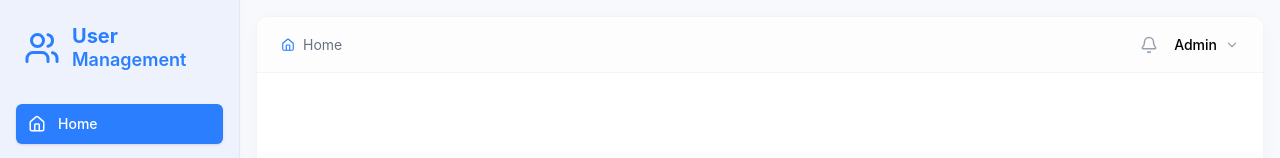
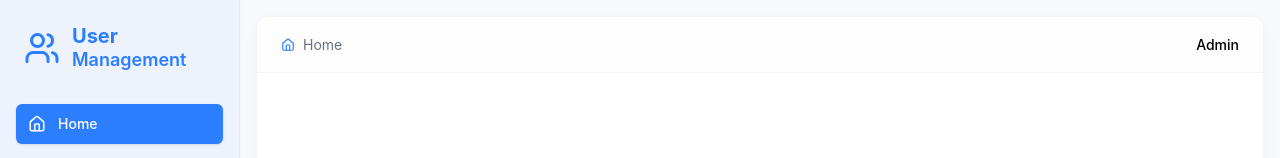
Before and after one commit to deepekasivakumar/admin-dashboard-user-management, a React (Vite) app in the folder frontend/: page /home in a window 1280 px wide. Shown: the top 158 px of the page. Built offline with nearby package versions, Linux system fonts and the light colour scheme; sample sign-in values are in the browser's storage.

Commit message:
feat: implement main application layout with sidebar navigation and logout functionality

```diff
--- a/frontend/src/components/Layout.tsx
+++ b/frontend/src/components/Layout.tsx
@@ -101,12 +101,8 @@
             )}
           </div>
 
-          <div className="flex items-center gap-4">
-            <Bell size={18} className="text-gray-400" />
-            <div className="flex items-center gap-2">
-              <span className="text-sm font-medium">Admin</span>
-              <ChevronDown size={14} className="text-gray-400" />
-            </div>
+          <div className="flex items-center">
+            <span className="text-sm font-medium">Admin</span>
           </div>
         </header>
 
```
